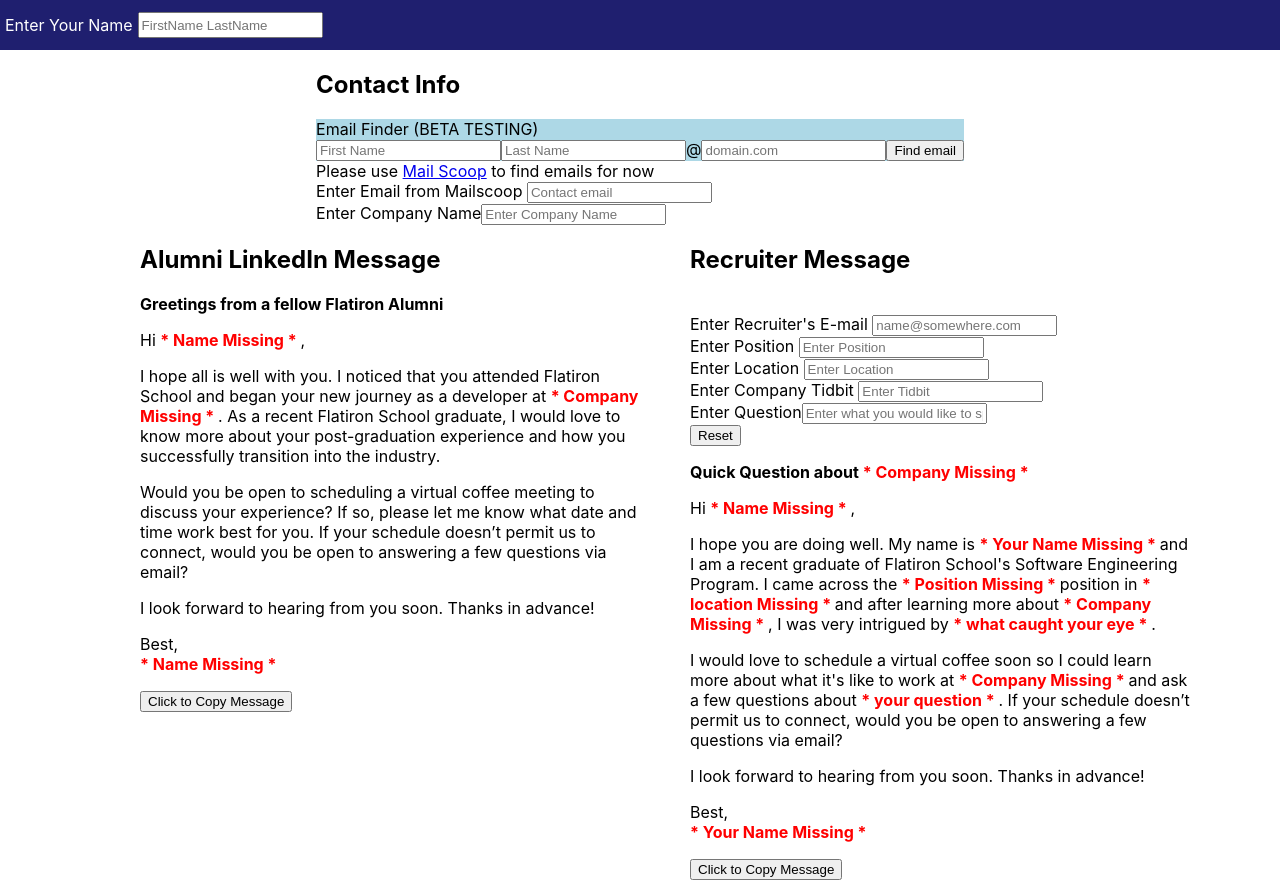
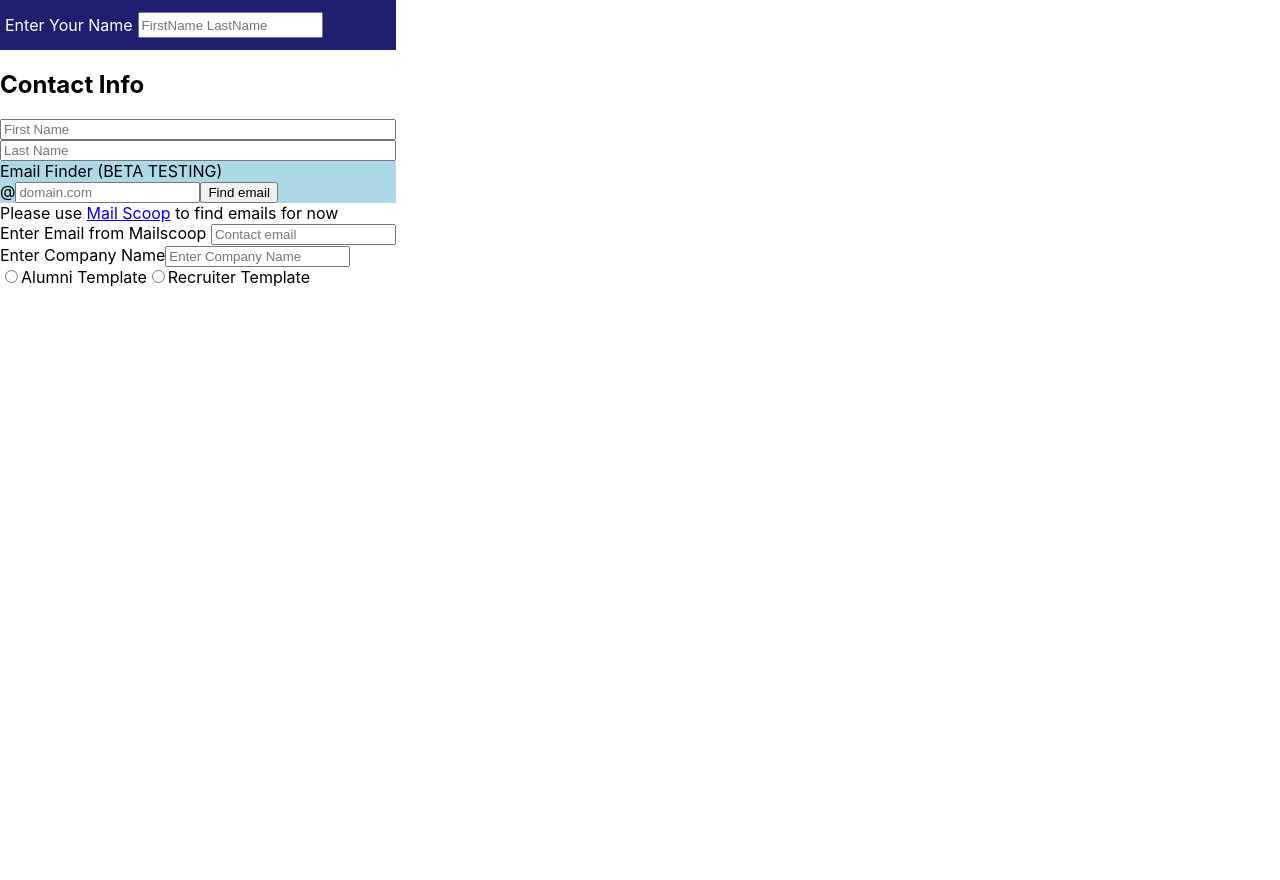
Before and after one commit to aduterte/networking-template-generator, a React (Create React App) app: page / in a window 1280 px wide. After the commit the page ends 800 px from the top, so only its background shows below. Built offline with nearby package versions, Linux system fonts and the light colour scheme.

Commit message:
added left nav and removed email from recruitertemplate

```diff
--- a/src/App.css
+++ b/src/App.css
@@ -1,7 +1,6 @@
 .App {
   display: flex;
-  flex-flow: column;
-  align-items: center;
+  justify-content: flex-start;
 }
 
 .App-logo {
--- a/src/App.js
+++ b/src/App.js
@@ -7,21 +7,40 @@ import EmailChecker from './components/EmailChecker';
 
 function App() {
 
-  const [user, setUser] = useState("")
+  const [user, setUser] = useState(""),
+    [template, setTemplate] = useState("")
 
   function handleName(e){
     const name = e.target.value
     setUser(name)
-}
+  }
+
+  function handleTemplate(e){
+    const template = e.target.value
+    setTemplate(template)
+  }
   return (
 
     <div className="App">
-      <YourInfo user={user} func={handleName}/>
-      <EmailChecker/>
-      <div className="templates">
-        <AlumniMessage user={user}/>
-        <RercruiterMessage user={user}/>
+      <div className="left-nav">
+        <YourInfo user={user} func={handleName}/>
+        <EmailChecker/>
+        <input type="radio" value="alumni" name="template" onChange={handleTemplate}/>
+        <label>Alumni Template</label>
+        <input type="radio" value="recruiter" name="template" onChange={handleTemplate}/>
+        <label>Recruiter Template</label>
+
       </div>
+      <div className="main-section">
+
+
+        <div className="templates">
+          {template === "alumni" && <AlumniMessage user={user}/>}
+
+          {template === "recruiter" && <RercruiterMessage user={user}/>}
+        </div>
+      </div>
+
 
     </div>
   );
--- a/src/components/EmailChecker.js
+++ b/src/components/EmailChecker.js
@@ -136,12 +136,13 @@ export default function EmailChecker(){
         <div>
             <h2>Contact Info</h2>
             <div className="contact-info-container">
+                <input type="text" value={contact.firstName} onChange={handleFirstName} placeholder="First Name"/>
+                <input type="text" value={contact.lastName} onChange={handleLastName} placeholder="Last Name"/>
                 <div style={{backgroundColor: "lightblue"}}>
                     Email Finder (BETA TESTING)
                 </div>
                 <div style={{backgroundColor: "lightblue"}}>
-                    <input type="text" value={contact.firstName} onChange={handleFirstName} placeholder="First Name"/>
-                    <input type="text" value={contact.lastName} onChange={handleLastName} placeholder="Last Name"/>
+                    {contact.firstName} {contact.lastName}
                     @
                     <input type="text" value={domain} onChange={handleDomain} placeholder="domain.com"/>
                     <button onClick={handleFindEmail}>Find email</button>
--- a/src/components/RecruiterMessage.js
+++ b/src/components/RecruiterMessage.js
@@ -10,7 +10,6 @@ export default function RercruiterMessage(props){
     [location, setLocation] = useState(""),
     [tidbit, setTidbit] = useState(""),
     [question, setQuestion] = useState(""),
-    [email, setEmail] = useState(""),
     warning = {color:"red",fontWeight:"bold"}
 
     // const message = `Hi ${contact},%0D%0AI hope you are doing well. My name is ${props.user} and I am a recent graduate of Flatiron School's Software Engineering Program.  I came across the ${position} position in ${location} and after learning more about ${company}, I was very intrigued by ${tidbit}.%0D%0A%0D%0AI would love to schedule a virtual coffee soon so I could learn more about what it's like to work at ${company} and ask a few questions about ${question}. If your schedule doesn’t permit us to connect, would you be open to answering a few questions via email?%0D%0A%0D%0AI look forward to hearing from you soon. Thanks in advance!%0D%0A%0D%0ABest,%0D%0A${props.user}<img src="https://cdn2.hubspot.net/hubfs/53/tools/email-signature-generator/icons/linkedin-icon-2x.png"/>
@@ -45,10 +44,7 @@ export default function RercruiterMessage(props){
         setQuestion(question)
     }
 
-    function handleEmail(e){
-        const email = e.target.value
-        setEmail(email)
-    }
+
 
     function handleCopy(){
         console.log("im hit")
@@ -79,14 +75,13 @@ export default function RercruiterMessage(props){
         setLocation("")
         setTidbit("")
         setQuestion("")
-        setEmail("")
+
     }
 
     return(
         <div className="recruiter-message-container">
             <h2>Recruiter Message</h2>
-                <br/>
-                <label>Enter Recruiter's E-mail </label><input type="text" value={email} onChange={handleEmail} placeholder="name@somewhere.com"/>
+
 {/*
                 <br/>
                 <label>Enter Company </label><input type="text" value={company} onChange={handleCompany} placeholder="Enter Company Name"/> */}
```
